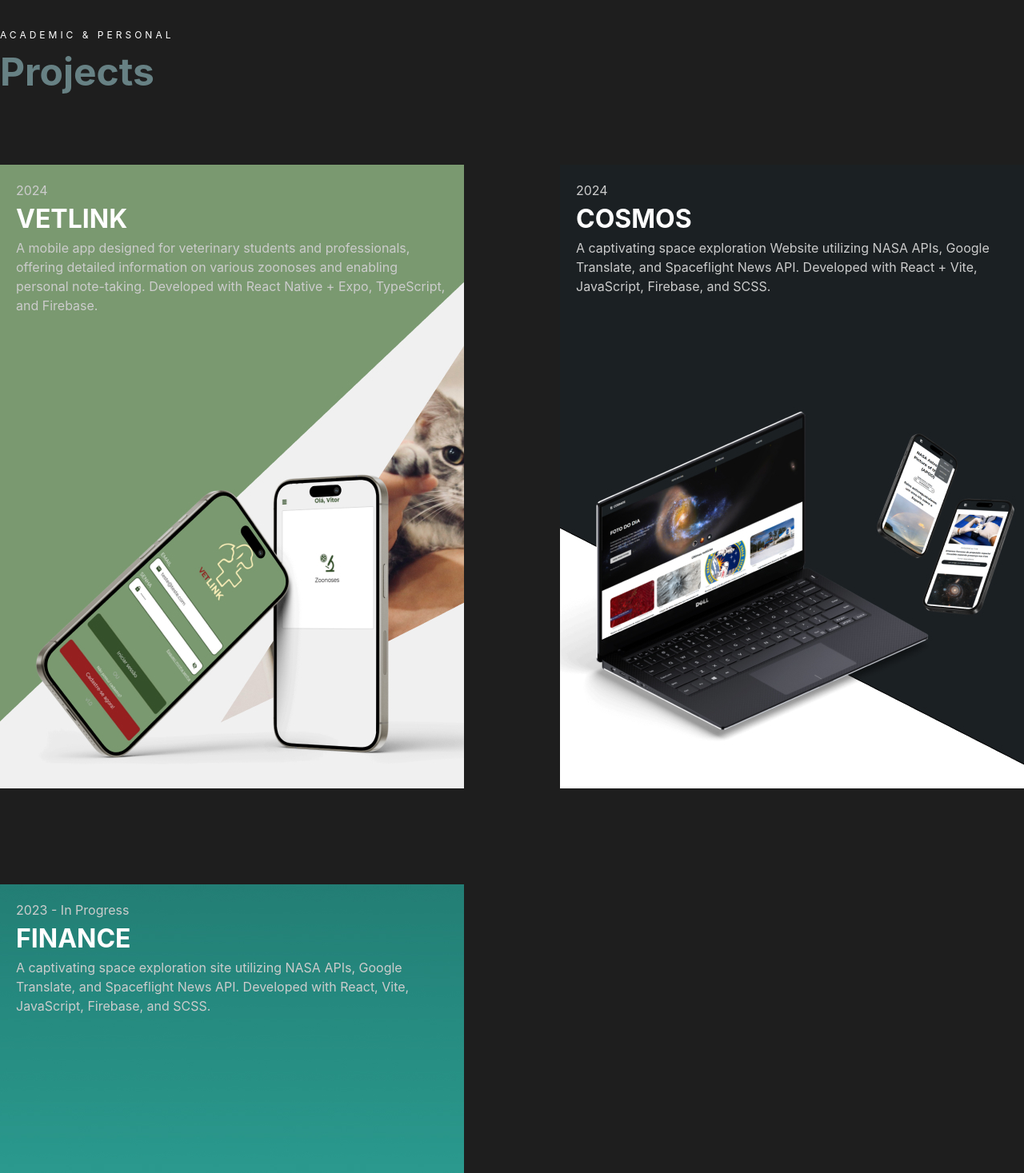
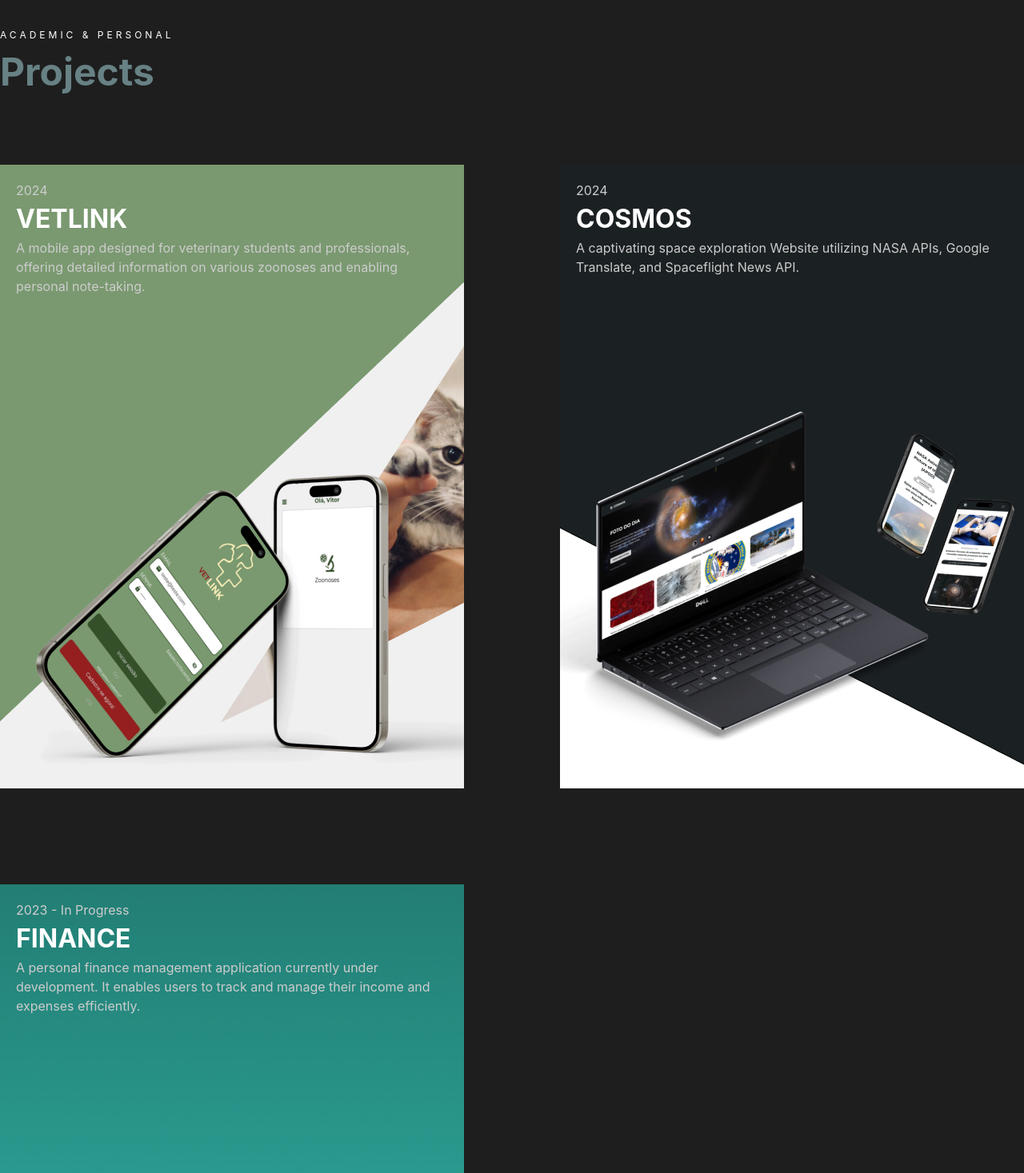
Before and after one commit to vitorlurici/portfolio, a React (Vite) app: page / in a window 1280 px wide. Shown: the part 890-2357 px from the top of the page at 80% size. Built offline with nearby package versions, Linux system fonts and the light colour scheme.

Commit message:
projects-update

```diff
--- a/src/App.tsx
+++ b/src/App.tsx
@@ -93,8 +93,7 @@ function App() {
                 <p>
                   A mobile app designed for veterinary students and
                   professionals, offering detailed information on various
-                  zoonoses and enabling personal note-taking. Developed with
-                  React Native + Expo, TypeScript, and Firebase.
+                  zoonoses and enabling personal note-taking.
                 </p>
                 <p className="view-git">View Project on GitHub →</p>
               </div>
@@ -109,8 +108,7 @@ function App() {
                 <h2>COSMOS</h2>
                 <p>
                   A captivating space exploration Website utilizing NASA APIs,
-                  Google Translate, and Spaceflight News API. Developed with
-                  React + Vite, JavaScript, Firebase, and SCSS.
+                  Google Translate, and Spaceflight News API.
                 </p>
                 <p className="view-git">View Project on GitHub →</p>
               </div>
@@ -124,9 +122,9 @@ function App() {
                 <p>2023 - In Progress</p>
                 <h2>FINANCE</h2>
                 <p>
-                  A captivating space exploration site utilizing NASA APIs,
-                  Google Translate, and Spaceflight News API. Developed with
-                  React, Vite, JavaScript, Firebase, and SCSS.
+                  A personal finance management application currently under
+                  development. It enables users to track and manage their income
+                  and expenses efficiently.
                 </p>
                 <p className="view-git">View Project on GitHub →</p>
               </div>
```
